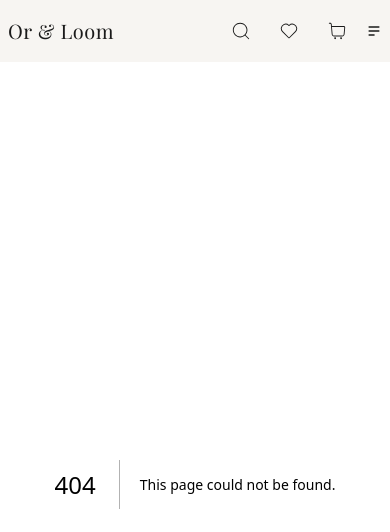
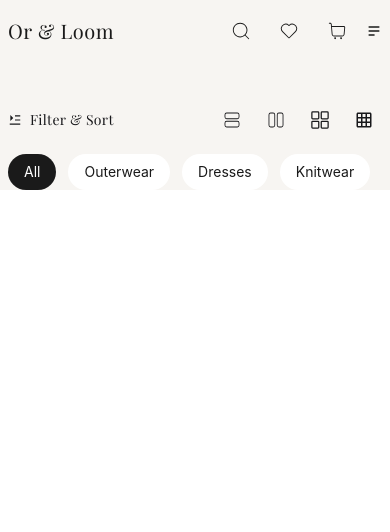
Before and after one commit to prio12/Or-Loom, a Next.js app: page /products in a window 390 px wide. Before the commit this address had no page. Shown: the top 532 px of the page. Built offline with nearby package versions, Linux system fonts and the light colour scheme.

Commit message:
feat: add responsive control bar to Products page (filter, category carousel, view toggle)

```diff
--- /dev/null
+++ b/app/products/page.tsx
@@ -0,0 +1,103 @@
+"use client";
+
+import { fraunces, playfair } from "@/lib/fonts";
+import { RiMenuFold2Fill } from "react-icons/ri";
+import products from "@/data/products.json";
+import { useState } from "react";
+import { CiGrid2H, CiGrid2V } from "react-icons/ci";
+import { IoGridOutline } from "react-icons/io5";
+import { IoMdGrid } from "react-icons/io";
+
+export default function Products() {
+  const categories = ["All", ...new Set(products.map((p) => p.category))];
+  const [selectedCategory, setSelectedCategory] = useState("All");
+
+  return (
+    <div className="bg-[#F7F5F2] pt-5 px-2 md:px-10">
+      <div className="flex justify-start md:justify-center mb-5">
+        <h3
+          className={`
+            ${fraunces.className}
+            text-sm
+            hidden md:block
+            tracking-wide
+            font-bold
+            uppercase
+            cursor-pointer
+            hover:text-[#B5532C]
+            transition-colors
+          `}
+        >
+          The Full Collection
+        </h3>
+      </div>
+
+      {/* Toolbar */}
+      <div className="flex items-center justify-between gap-4 flex-wrap">
+        <div
+          className={`
+            ${playfair.className}
+            order-1
+            flex items-center gap-2
+            shrink-0
+            cursor-pointer
+            text-sm
+            tracking-wide
+          `}
+        >
+          <RiMenuFold2Fill />
+          <p>Filter & Sort</p>
+        </div>
+
+        {/* Categories */}
+        <div
+          className="
+            carousel
+            gap-3
+            px-2
+            w-full
+            order-3
+            md:order-2
+            md:flex-1
+            md:min-w-0
+            md:w-auto
+          "
+        >
+          {categories.map((cat) => (
+            <div key={cat} className="carousel-item">
+              <button
+                onClick={() => setSelectedCategory(cat)}
+                className={`px-4 py-2 rounded-full text-sm whitespace-nowrap transition-colors ${
+                  selectedCategory === cat
+                    ? "bg-[#1A1A1A] text-white"
+                    : "bg-white text-[#1A1A1A] hover:bg-[#B5532C1A]"
+                }`}
+              >
+                {cat}
+              </button>
+            </div>
+          ))}
+        </div>
+
+        {/* View Toggle */}
+        <div className="flex items-center gap-2 shrink-0 order-2 md:order-3">
+          <button className="p-2 hover:bg-[#B5532C1A] rounded transition-colors">
+            <CiGrid2H size={20} />
+          </button>
+
+          <button className="p-2 hover:bg-[#B5532C1A] rounded transition-colors">
+            <CiGrid2V size={20} />
+          </button>
+
+          <button className="p-2 hover:bg-[#B5532C1A] rounded transition-colors">
+            <IoGridOutline size={20} />
+          </button>
+
+          <button className="p-2 hover:bg-[#B5532C1A] rounded transition-colors">
+            <IoMdGrid size={20} />
+          </button>
+        </div>
+      </div>
+    </div>
+  );
+}
--- a/components/layout/Navbar.tsx
+++ b/components/layout/Navbar.tsx
@@ -5,6 +5,7 @@ import { motion } from "framer-motion";
 import type { MotionProps } from "framer-motion";
 import { HiMenuAlt2 } from "react-icons/hi";
 import { fraunces, playfair } from "@/lib/fonts";
+import Link from "next/link";
 
 export default function Navbar() {
   const iconHover: MotionProps = {
@@ -25,12 +26,13 @@ export default function Navbar() {
 
   return (
     <nav className="flex justify-between items-center px-2 md:px-10 py-3 bg-[#F7F5F2] text-[#1A1A1A]">
-      <h3
+      <Link
+        href="/products"
         className={` ${fraunces.className} text-sm hidden md:block tracking-wide font-semibold
       uppercase cursor-pointer hover:text-[#B5532C] transition-colors`}
       >
         Products
-      </h3>
+      </Link>
 
       <div className={` ${playfair.className} text-xl tracking-wide`}>
         Or & Loom
```
